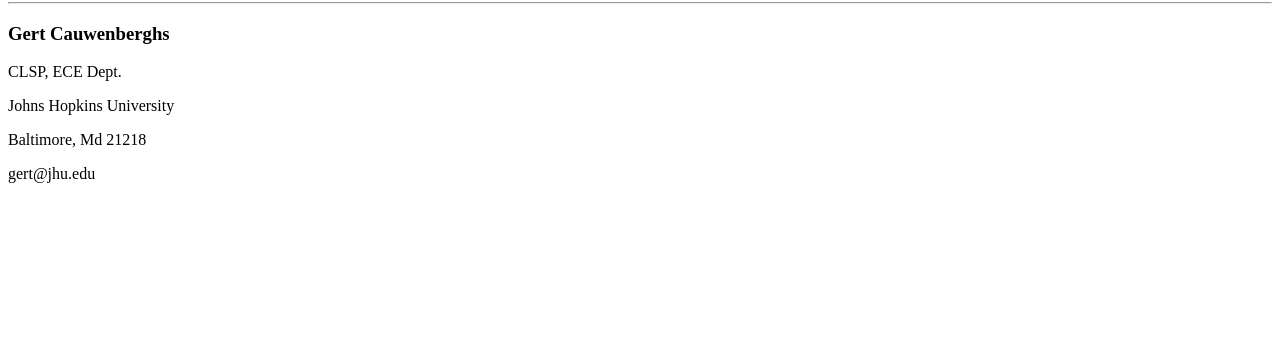
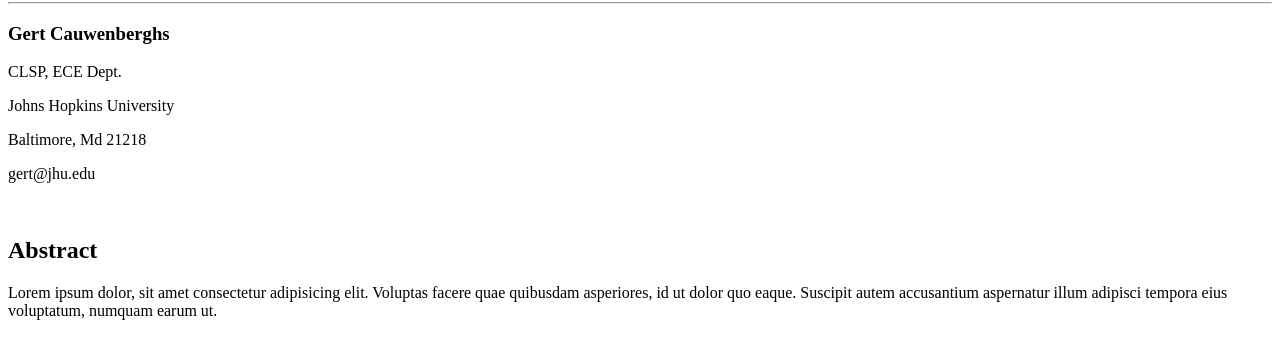
Before and after one commit to GabrieleMajocchi/Prova-24-03, a plain HTML site: page index.html in a window 1280 px wide. Shown: the part 78-436 px from the top of the page. Drawn offline with Linux system fonts and the light colour scheme.

Commit message:
Added 2nd title

```diff
--- a/index.html
+++ b/index.html
@@ -24,7 +24,8 @@
     </header>
 
     <main>
-
+        <h2>Abstract</h2>
+            <p>Lorem ipsum dolor, sit amet consectetur adipisicing elit. Voluptas facere quae quibusdam asperiores, id ut dolor quo eaque. Suscipit autem accusantium aspernatur illum adipisci tempora eius voluptatum, numquam earum ut.</p>
     </main>
 
     <footer>
```
